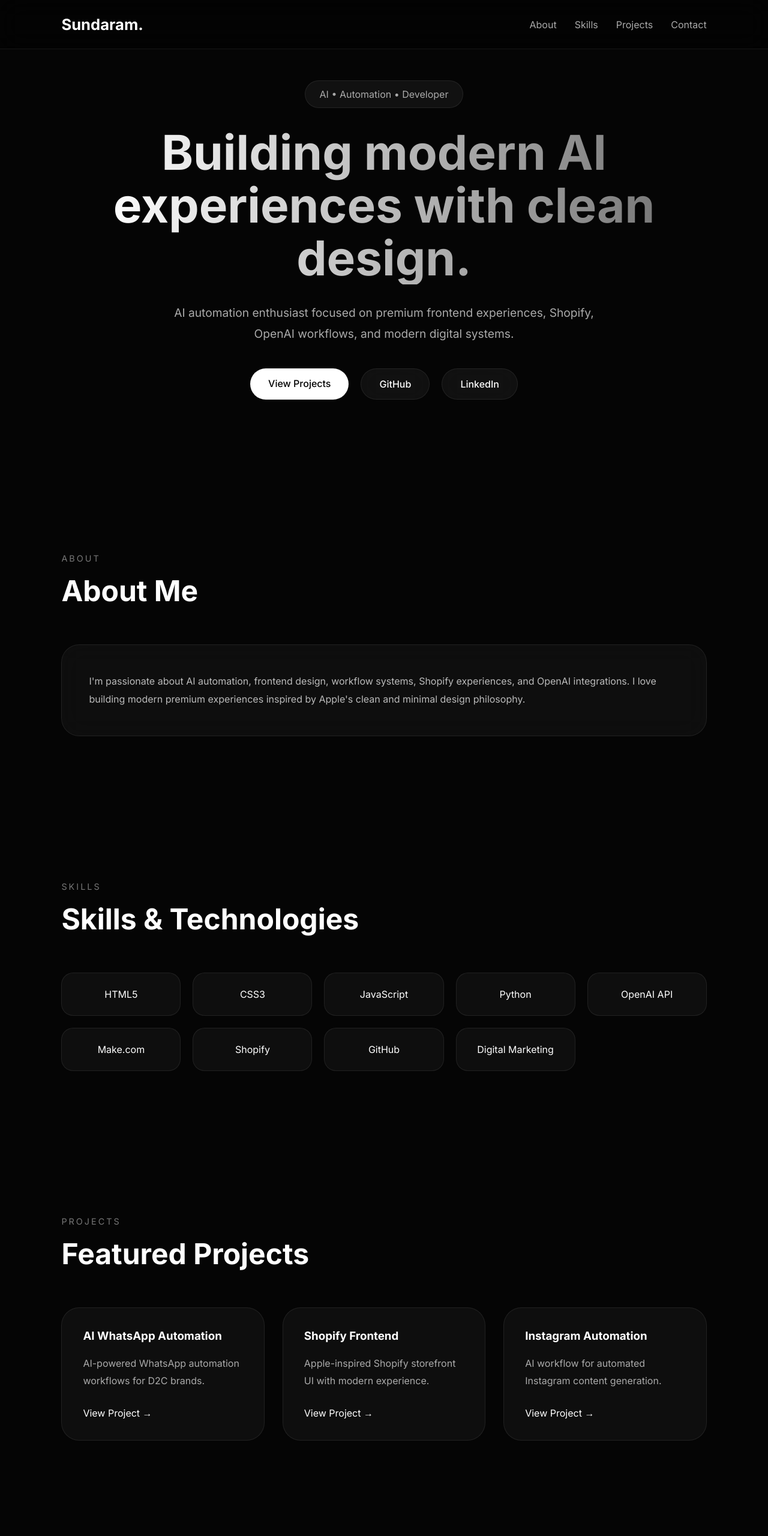
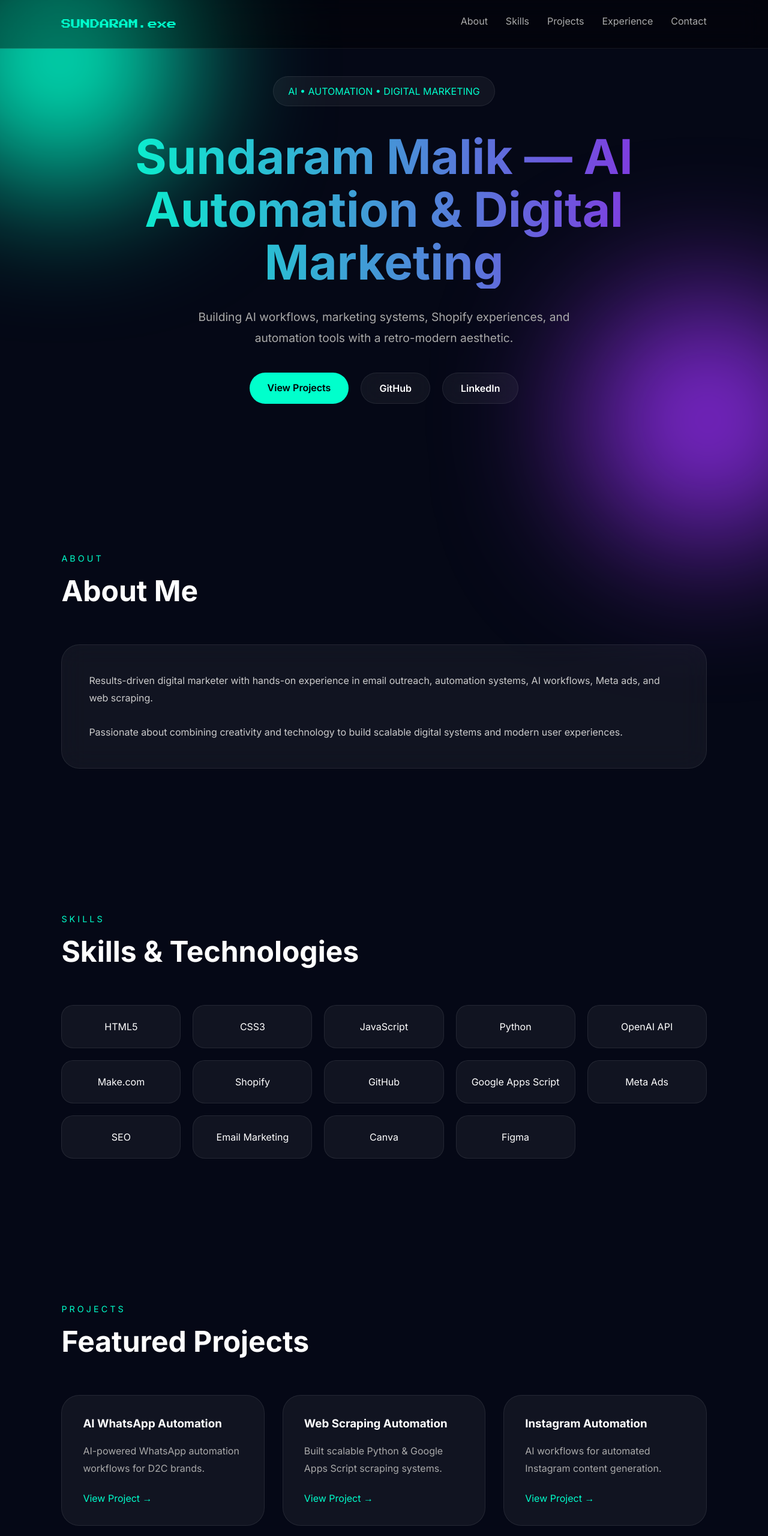
Before and after one commit to Sundaram05/sundaram05.github.io, a plain HTML site: page index.html in a window 1280 px wide. Shown: the top 2560 px of the page at 60% size. Drawn offline with Linux system fonts and the light colour scheme.

Commit message:
Add files via upload

```diff
--- a/index.html
+++ b/index.html
@@ -3,28 +3,33 @@
 
 <head>
 
-  <meta charset="UTF-8" />
-  <meta name="viewport" content="width=device-width, initial-scale=1.0"/>
+  <meta charset="UTF-8">
+  <meta name="viewport" content="width=device-width, initial-scale=1.0">
 
-  <title>Sundaram Malik | Portfolio</title>
+  <title>Sundaram Malik | AI & Marketing Portfolio</title>
 
-  <!-- FONT -->
   <link rel="preconnect" href="https://fonts.googleapis.com">
 
-  <link href="https://fonts.googleapis.com/css2?family=Inter:wght@300;400;500;600;700&display=swap" rel="stylesheet">
+  <link href="https://fonts.googleapis.com/css2?family=Press+Start+2P&family=Inter:wght@300;400;500;600;700&display=swap" rel="stylesheet">
 
-  <!-- CSS -->
   <link rel="stylesheet" href="style.css">
 
 </head>
 
 <body>
 
+  <!-- BACKGROUND GLOW -->
+
+  <div class="bg-glow glow1"></div>
+  <div class="bg-glow glow2"></div>
+
   <!-- NAVBAR -->
 
   <nav class="navbar">
 
-    <div class="logo">Sundaram.</div>
+    <div class="logo">
+      SUNDARAM.exe
+    </div>
 
     <ul class="nav-links">
 
@@ -33,6 +38,8 @@
       <li><a href="#skills">Skills</a></li>
 
       <li><a href="#projects">Projects</a></li>
+
+      <li><a href="#experience">Experience</a></li>
 
       <li><a href="#contact">Contact</a></li>
 
@@ -47,17 +54,16 @@
 
     <div class="hero-content">
 
-      <div class="hero-badge">
-        AI • Automation • Developer
+      <div class="retro-badge">
+        AI • AUTOMATION • DIGITAL MARKETING
       </div>
 
-      <h1 id="typing-text">
-        Building modern AI experiences with clean design.
-      </h1>
+      <h1 id="typing-text"></h1>
 
       <p>
-        AI automation enthusiast focused on premium frontend experiences,
-        Shopify, OpenAI workflows, and modern digital systems.
+        Building AI workflows, marketing systems,
+        Shopify experiences, and automation tools
+        with a retro-modern aesthetic.
       </p>
 
       <div class="hero-buttons">
@@ -70,7 +76,7 @@
           GitHub
         </a>
 
-        <a href="https://linkedin.com" target="_blank" class="btn secondary-btn">
+        <a href="https://linkedin.com/in/sundaram-malik" target="_blank" class="btn secondary-btn">
           LinkedIn
         </a>
 
@@ -96,11 +102,16 @@
     <div class="glass-card">
 
       <p>
-        I'm passionate about AI automation, frontend design,
-        workflow systems, Shopify experiences, and OpenAI integrations.
+        Results-driven digital marketer with hands-on experience
+        in email outreach, automation systems, AI workflows,
+        Meta ads, and web scraping.
+      </p>
 
-        I love building modern premium experiences inspired by Apple's
-        clean and minimal design philosophy.
+      <br>
+
+      <p>
+        Passionate about combining creativity and technology
+        to build scalable digital systems and modern user experiences.
       </p>
 
     </div>
@@ -138,7 +149,17 @@
 
       <div class="skill-card">GitHub</div>
 
-      <div class="skill-card">Digital Marketing</div>
+      <div class="skill-card">Google Apps Script</div>
+
+      <div class="skill-card">Meta Ads</div>
+
+      <div class="skill-card">SEO</div>
+
+      <div class="skill-card">Email Marketing</div>
+
+      <div class="skill-card">Canva</div>
+
+      <div class="skill-card">Figma</div>
 
     </div>
 
@@ -177,10 +198,10 @@
 
       <div class="project-card">
 
-        <h3>Shopify Frontend</h3>
+        <h3>Web Scraping Automation</h3>
 
         <p>
-          Apple-inspired Shopify storefront UI with modern experience.
+          Built scalable Python & Google Apps Script scraping systems.
         </p>
 
         <a href="https://github.com/Sundaram05" target="_blank">
@@ -195,7 +216,22 @@
         <h3>Instagram Automation</h3>
 
         <p>
-          AI workflow for automated Instagram content generation.
+          AI workflows for automated Instagram content generation.
+        </p>
+
+        <a href="https://github.com/Sundaram05" target="_blank">
+          View Project →
+        </a>
+
+      </div>
+
+
+      <div class="project-card">
+
+        <h3>Shopify Frontend</h3>
+
+        <p>
+          Apple-inspired Shopify storefront experience with modern UI.
         </p>
 
         <a href="https://github.com/Sundaram05" target="_blank">
@@ -211,30 +247,80 @@
 
   <!-- EXPERIENCE -->
 
-  <section class="section hidden">
+  <section class="section hidden" id="experience">
 
     <div class="section-title">
 
       <span>EXPERIENCE</span>
 
-      <h2>Education & Experience</h2>
+      <h2>Work Experience</h2>
 
     </div>
 
     <div class="glass-card">
 
-      <h3>BCA — Bennett University</h3>
+      <h3>QuickReply.ai</h3>
 
-      <p>Graduated with a strong interest in AI and automation systems.</p>
+      <p>
+        Email Marketing • Outreach Automation • Web Scraping • Meta Ads
+      </p>
 
       <br>
 
-      <h3>PGDM in Digital Marketing — IIDE Delhi</h3>
+      <ul>
+
+        <li>Built scalable outreach systems using Apollo.io & Instantly.ai</li>
+
+        <li>Developed web scraping scripts using Python & Google Apps Script</li>
+
+        <li>Worked on Meta Click-to-WhatsApp campaigns</li>
+
+      </ul>
+
+      <br><br>
+
+      <h3>Netcom Learning</h3>
 
       <p>
-        Specialized in performance marketing, automation,
-        and AI-powered marketing workflows.
+        Marketing Associate
       </p>
+
+      <br>
+
+      <ul>
+
+        <li>Worked on SEO, CRO, social media, LinkedIn ads, and product marketing</li>
+
+      </ul>
+
+    </div>
+
+  </section>
+
+
+  <!-- RESUME -->
+
+  <section class="section hidden">
+
+    <div class="section-title">
+
+      <span>RESUME</span>
+
+      <h2>Download Resume</h2>
+
+    </div>
+
+    <div class="glass-card resume-card">
+
+      <p>
+        View or download my complete resume.
+      </p>
+
+      <br>
+
+      <a href="resume.pdf" download class="btn primary-btn">
+        Download Resume
+      </a>
 
     </div>
 
@@ -249,27 +335,25 @@
 
       <span>CONTACT</span>
 
-      <h2>Let's Build Something Amazing</h2>
+      <h2>Connect With Me</h2>
 
     </div>
 
-    <div class="glass-card contact-card">
+    <div class="glass-card">
 
-      <p>
-        Open for AI automation, frontend, and digital marketing opportunities.
-      </p>
+      <form action="https://formsubmit.co/maliksundaram@gmail.com" method="POST">
 
-      <div class="contact-buttons">
+        <input type="text" name="name" placeholder="Your Name" required>
 
-        <a href="mailto:yourmail@gmail.com" class="btn primary-btn">
-          Email Me
-        </a>
+        <input type="email" name="email" placeholder="Your Email" required>
 
-        <a href="https://github.com/Sundaram05" target="_blank" class="btn secondary-btn">
-          GitHub
-        </a>
+        <textarea name="message" placeholder="Your Message"></textarea>
 
-      </div>
+        <button type="submit" class="btn primary-btn">
+          Send Message
+        </button>
+
+      </form>
 
     </div>
 
@@ -281,14 +365,12 @@
   <footer>
 
     <p>
-      © 2026 Sundaram Malik • Built with GitHub Pages
+      © 2026 Sundaram Malik • Retro Portfolio System
     </p>
 
   </footer>
 
 
-  <!-- JAVASCRIPT -->
-
   <script src="script.js"></script>
 
 </body>
--- a/script.js
+++ b/script.js
@@ -1,10 +1,35 @@
-// SCROLL ANIMATION
+// TYPING EFFECT
+
+const text = "Sundaram Malik — AI Automation & Digital Marketing";
+
+const typingText = document.getElementById("typing-text");
+
+let index = 0;
+
+function typeEffect(){
+
+  if(index < text.length){
+
+    typingText.innerHTML += text.charAt(index);
+
+    index++;
+
+    setTimeout(typeEffect,40);
+
+  }
+
+}
+
+typeEffect();
+
+
+// SCROLL REVEAL
 
 const hiddenElements = document.querySelectorAll(".hidden");
 
-const observer = new IntersectionObserver((entries) => {
+const observer = new IntersectionObserver((entries)=>{
 
-  entries.forEach((entry) => {
+  entries.forEach((entry)=>{
 
     if(entry.isIntersecting){
 
@@ -16,12 +41,12 @@ const observer = new IntersectionObserver((entries) => {
 
 });
 
-hiddenElements.forEach((el) => observer.observe(el));
+hiddenElements.forEach((el)=>observer.observe(el));
 
 
-// NAVBAR BACKGROUND ON SCROLL
+// NAVBAR EFFECT
 
-window.addEventListener("scroll", function(){
+window.addEventListener("scroll",()=>{
 
   const navbar = document.querySelector(".navbar");
 
@@ -29,39 +54,10 @@ window.addEventListener("scroll", function(){
 
     navbar.style.background = "rgba(0,0,0,0.7)";
 
-  }
-
-  else{
+  } else {
 
     navbar.style.background = "rgba(0,0,0,0.4)";
 
   }
 
 });
-
-
-// TYPING EFFECT
-
-const text = "Building modern AI experiences with clean design.";
-
-const typingText = document.getElementById("typing-text");
-
-let index = 0;
-
-typingText.innerHTML = "";
-
-function typeEffect(){
-
-  if(index < text.length){
-
-    typingText.innerHTML += text.charAt(index);
-
-    index++;
-
-    setTimeout(typeEffect, 40);
-
-  }
-
-}
-
-typeEffect();
--- a/style.css
+++ b/style.css
@@ -9,10 +9,33 @@ html{
 }
 
 body{
-  font-family:'Inter', sans-serif;
-  background:#050505;
+  background:#050816;
   color:white;
+  font-family:'Inter',sans-serif;
   overflow-x:hidden;
+}
+
+/* BACKGROUND GLOW */
+
+.bg-glow{
+  position:fixed;
+  width:400px;
+  height:400px;
+  border-radius:50%;
+  filter:blur(120px);
+  z-index:-1;
+}
+
+.glow1{
+  background:#00ffcc;
+  top:-100px;
+  left:-100px;
+}
+
+.glow2{
+  background:#8a2be2;
+  bottom:-100px;
+  right:-100px;
 }
 
 /* NAVBAR */
@@ -20,33 +43,27 @@ body{
 .navbar{
   position:fixed;
   top:0;
-  left:0;
   width:100%;
-
   display:flex;
   justify-content:space-between;
   align-items:center;
-
   padding:25px 8%;
-
   background:rgba(0,0,0,0.4);
-
   backdrop-filter:blur(20px);
-
   border-bottom:1px solid rgba(255,255,255,0.08);
-
   z-index:1000;
 }
 
 .logo{
-  font-size:1.6rem;
-  font-weight:700;
+  font-family:'Press Start 2P',cursive;
+  font-size:1rem;
+  color:#00ffcc;
 }
 
 .nav-links{
   display:flex;
+  list-style:none;
   gap:30px;
-  list-style:none;
 }
 
 .nav-links a{
@@ -56,116 +73,89 @@ body{
 }
 
 .nav-links a:hover{
-  color:white;
+  color:#00ffcc;
 }
 
 /* HERO */
 
 .hero{
   min-height:100vh;
-
   display:flex;
+  align-items:center;
   justify-content:center;
-  align-items:center;
-
+  text-align:center;
   padding:0 8%;
-
-  text-align:center;
 }
 
 .hero-content{
-  max-width:950px;
+  max-width:1000px;
 }
 
-.hero-badge{
+.retro-badge{
   display:inline-block;
-
-  padding:12px 24px;
-
+  padding:14px 24px;
   border-radius:999px;
-
   background:rgba(255,255,255,0.05);
-
   border:1px solid rgba(255,255,255,0.08);
-
-  margin-bottom:30px;
-
-  color:#aaa;
+  color:#00ffcc;
+  margin-bottom:40px;
 }
 
 .hero h1{
   font-size:5rem;
-
   line-height:1.1;
-
   margin-bottom:30px;
-
-  background:linear-gradient(to right, white, #777);
-
+  background:linear-gradient(to right,#00ffcc,#8a2be2);
   -webkit-background-clip:text;
-
   -webkit-text-fill-color:transparent;
 }
 
 .hero p{
+  color:#aaa;
+  font-size:1.2rem;
+  line-height:1.8;
   max-width:700px;
-
   margin:auto;
-
-  color:#aaa;
-
-  line-height:1.8;
-
-  font-size:1.2rem;
 }
 
 .hero-buttons{
   margin-top:40px;
-
   display:flex;
-
   justify-content:center;
-
   gap:20px;
-
   flex-wrap:wrap;
 }
 
 /* BUTTONS */
 
 .btn{
+  padding:15px 30px;
+  border-radius:999px;
   text-decoration:none;
-
-  padding:15px 30px;
-
-  border-radius:999px;
-
   transition:0.3s;
-
-  font-weight:500;
+  font-weight:600;
+  cursor:pointer;
+  border:none;
 }
 
 .primary-btn{
-  background:white;
+  background:#00ffcc;
   color:black;
 }
 
 .primary-btn:hover{
-  transform:translateY(-4px);
+  transform:translateY(-5px);
 }
 
 .secondary-btn{
+  background:rgba(255,255,255,0.05);
   border:1px solid rgba(255,255,255,0.08);
-
-  background:rgba(255,255,255,0.05);
-
   color:white;
-
   backdrop-filter:blur(20px);
 }
 
 .secondary-btn:hover{
-  background:rgba(255,255,255,0.08);
+  background:rgba(255,255,255,0.1);
 }
 
 /* SECTION */
@@ -179,8 +169,8 @@ body{
 }
 
 .section-title span{
-  color:#777;
-  letter-spacing:3px;
+  color:#00ffcc;
+  letter-spacing:4px;
   font-size:0.9rem;
 }
 
@@ -192,75 +182,56 @@ body{
 /* GLASS CARD */
 
 .glass-card{
-  background:rgba(255,255,255,0.04);
-
+  background:rgba(255,255,255,0.05);
   border:1px solid rgba(255,255,255,0.08);
-
   backdrop-filter:blur(20px);
-
   border-radius:30px;
-
   padding:45px;
-
-  line-height:1.9;
-
-  color:#bbb;
+  color:#ccc;
+  line-height:1.8;
 }
 
 /* SKILLS */
 
 .skills-grid{
   display:grid;
-
   grid-template-columns:repeat(auto-fit,minmax(180px,1fr));
-
   gap:20px;
 }
 
 .skill-card{
   padding:25px;
-
+  text-align:center;
   border-radius:20px;
-
-  text-align:center;
-
-  background:rgba(255,255,255,0.04);
-
+  background:rgba(255,255,255,0.05);
   border:1px solid rgba(255,255,255,0.08);
-
   transition:0.3s;
 }
 
 .skill-card:hover{
-  transform:translateY(-5px);
-
-  background:rgba(255,255,255,0.08);
+  transform:translateY(-6px);
+  border-color:#00ffcc;
 }
 
 /* PROJECTS */
 
 .projects-grid{
   display:grid;
-
   grid-template-columns:repeat(auto-fit,minmax(320px,1fr));
-
   gap:30px;
 }
 
 .project-card{
-  background:rgba(255,255,255,0.04);
-
+  padding:35px;
+  border-radius:30px;
+  background:rgba(255,255,255,0.05);
   border:1px solid rgba(255,255,255,0.08);
-
-  border-radius:30px;
-
-  padding:35px;
-
   transition:0.4s;
 }
 
 .project-card:hover{
   transform:translateY(-8px);
+  border-color:#8a2be2;
 }
 
 .project-card h3{
@@ -269,52 +240,63 @@ body{
 
 .project-card p{
   color:#aaa;
-
   line-height:1.8;
-
-  margin-bottom:30px;
+  margin-bottom:25px;
 }
 
 .project-card a{
-  color:white;
-
   text-decoration:none;
+  color:#00ffcc;
 }
 
-/* CONTACT */
+/* EXPERIENCE */
 
-.contact-card{
-  text-align:center;
+ul{
+  padding-left:20px;
 }
 
-.contact-buttons{
-  margin-top:35px;
+li{
+  margin-bottom:10px;
+}
 
+/* FORM */
+
+form{
   display:flex;
+  flex-direction:column;
+  gap:20px;
+}
 
-  justify-content:center;
+input,
+textarea{
+  width:100%;
+  padding:18px;
+  border-radius:15px;
+  border:none;
+  outline:none;
+  background:rgba(255,255,255,0.05);
+  color:white;
+  border:1px solid rgba(255,255,255,0.08);
+}
 
-  gap:20px;
-
-  flex-wrap:wrap;
+textarea{
+  min-height:150px;
+  resize:none;
 }
 
 /* FOOTER */
 
 footer{
   padding:40px;
-
   text-align:center;
-
-  color:#666;
+  color:#777;
 }
 
 /* ANIMATIONS */
 
 .hidden{
   opacity:0;
-  transform:translateY(40px);
-
+  transform:translateY(50px);
   transition:all 1s ease;
 }
 
```
Also changed, not shown: 1 other file.
